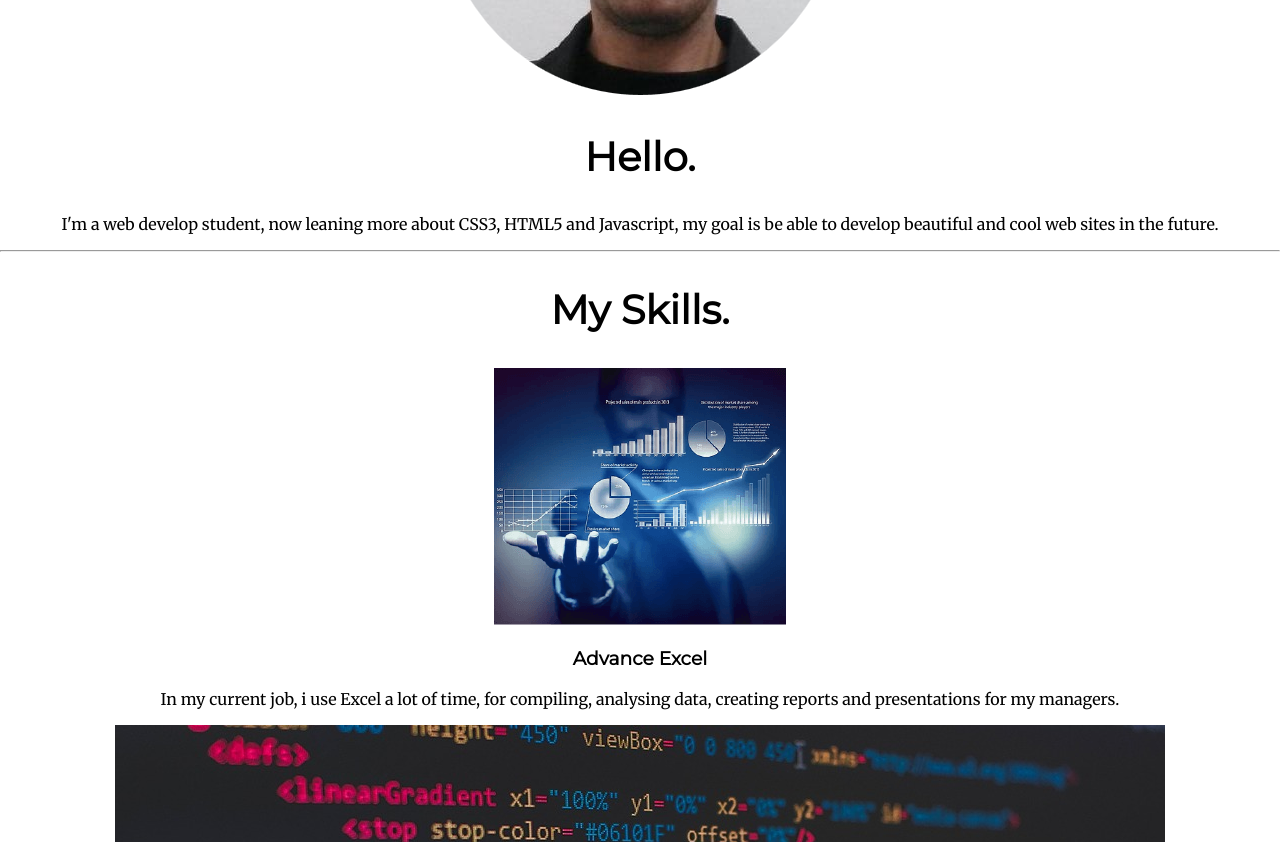
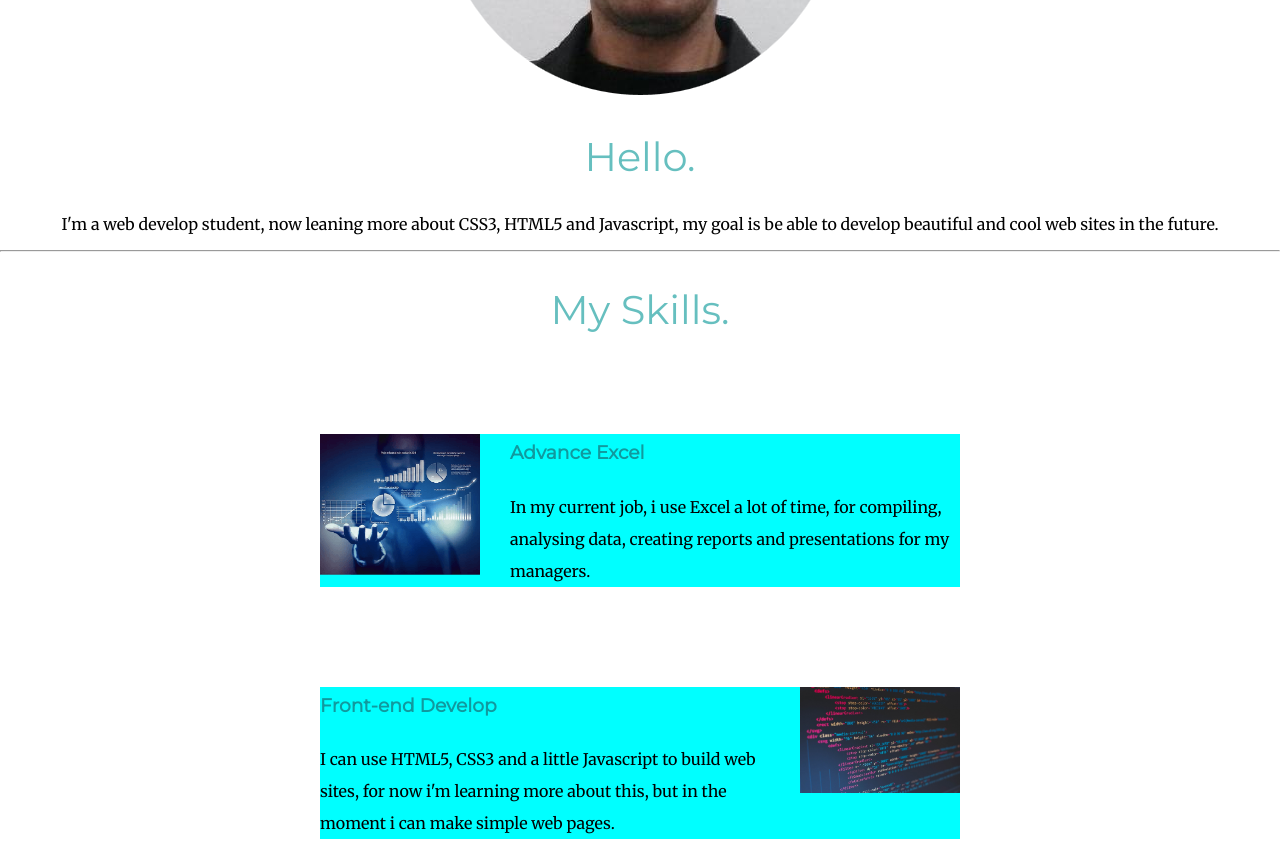
Before and after one commit to MarcosRibeiroJ/css-my-site, a plain HTML site: page index.html in a window 1280 px wide. Shown: the part 1100-1942 px from the top of the page. Drawn offline with Linux system fonts and the light colour scheme.

Commit message:
formatando itens das skills

```diff
--- a/css/styles.css
+++ b/css/styles.css
@@ -8,15 +8,23 @@ h1 {
     font-size: 5.625rem;
     margin-top: 50px auto 0 auto;
     font-family: 'Sacramento', cursive;
+    color: #66BFBF;
 }
 
 h2 {
     font-size: 2.5rem;
     font-family: 'Montserrat', sans-serif;
+    color: #66BFBF;
+    font-weight: normal;
 }
 
 h3 {
     font-family: 'Montserrat', sans-serif;
+    color: #11999E;
+}
+
+a {
+    color: #11999E;
 }
 
 .top-container {
@@ -44,3 +52,23 @@ h3 {
     left: 300px;
     bottom: 300px;
 }
+
+.skill-row {
+    width: 50%;
+    margin: 100px auto;
+    text-align: left;
+    line-height: 2;
+    background-color: aqua;
+}
+
+.img-data {
+    width: 25%;
+    float: left;
+    margin-right: 30px;
+}
+
+.img-front {
+    width: 25%;
+    float: right;
+    margin-left: 30px;
+}
--- a/index.html
+++ b/index.html
@@ -25,12 +25,12 @@
             <div class="skills">
               <h2>My Skills.</h2>
               <div class="skill-row">
-                <img class="" src="images/data-analytics.png" alt="">
+                <img class="img-data" src="images/data-analytics.png" alt="">
                 <h3>Advance Excel</h3>
                 <p>In my current job, i use Excel a lot of time, for compiling, analysing data, creating reports and presentations for my managers.</p>
               </div>
               <div class="skill-row">
-                <img class="" src="images/front-end.jpg" alt="">
+                <img class="img-front" src="images/front-end.jpg" alt="">
                 <h3>Front-end Develop</h3>
                 <p>I can use HTML5, CSS3 and a little Javascript to build web sites, for now i'm learning more about this, but in the moment i can make simple web pages.</p>
               </div>
```
